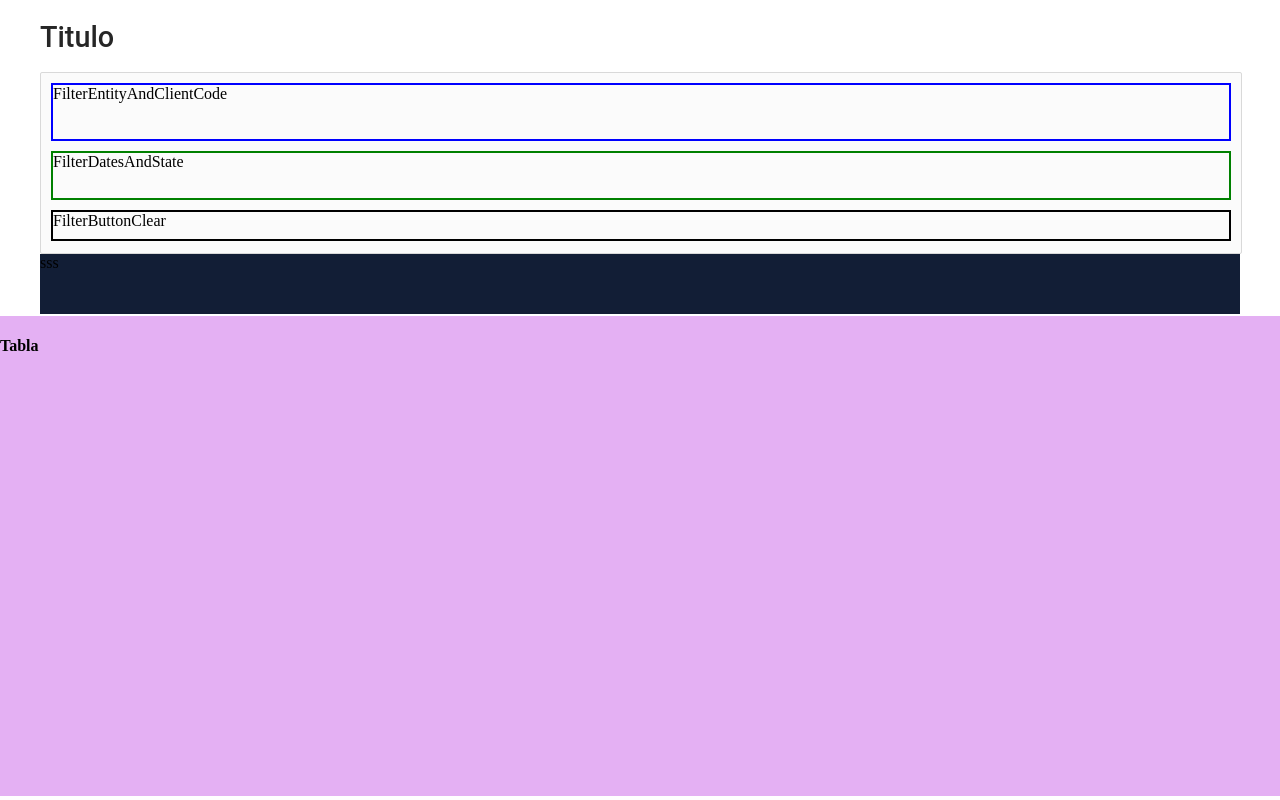
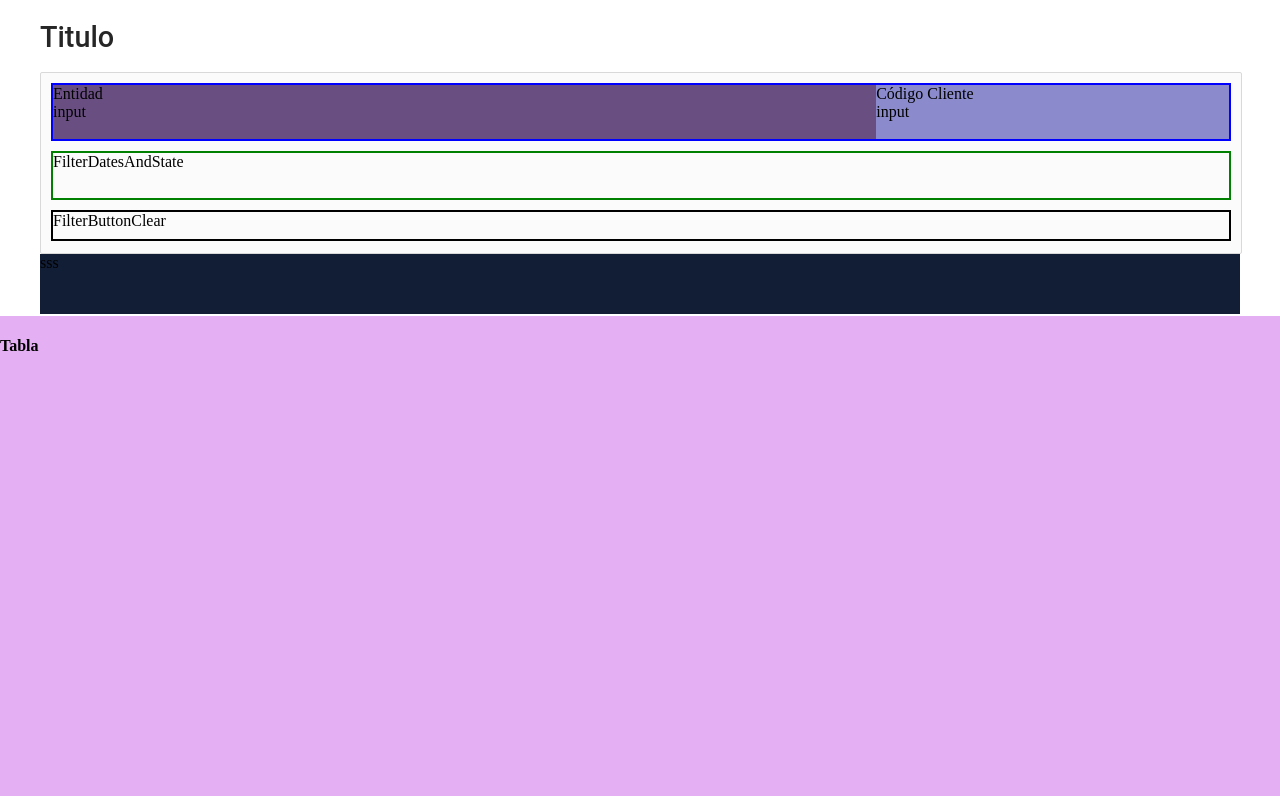
Before and after one commit to Aluonam/pantallaANT, a Next.js app: page / in a window 1280 px wide. Built offline with nearby package versions, Linux system fonts and the light colour scheme.

Commit message:
feat: box 1 and box2 inside container1 filters

```diff
--- /dev/null
+++ b/pages/pantallaANT/screenPlanesDeCompra/components/filters/filtersComponents/filterEntityAndClientCode/ClientCodeBox/ClientCodeBox.jsx
@@ -0,0 +1,13 @@
+import React from 'react'
+import styleClientCodeBox from './ClientCodeBox.module.css'
+
+const ClientCodeBox = () => {
+  return (
+    <div className={styleClientCodeBox.box2}>
+      <a>Código Cliente</a>
+      <div>input</div>
+    </div>
+  )
+}
+
+export default ClientCodeBox
--- /dev/null
+++ b/pages/pantallaANT/screenPlanesDeCompra/components/filters/filtersComponents/filterEntityAndClientCode/ClientCodeBox/ClientCodeBox.module.css
@@ -0,0 +1,6 @@
+
+.box2{
+    width: 30%;
+    height: auto;
+    background-color: rgb(138, 138, 204);
+}
--- /dev/null
+++ b/pages/pantallaANT/screenPlanesDeCompra/components/filters/filtersComponents/filterEntityAndClientCode/EntityBox/EntityBox.jsx
@@ -0,0 +1,14 @@
+import React from 'react'
+import styleEntityBox from './EntityBox.module.css'
+
+const EntityBox = () => {
+  return (
+    <div className={styleEntityBox.box1}>
+      <a>Entidad</a>
+      <div>input</div>
+
+    </div>
+  )
+}
+
+export default EntityBox
--- /dev/null
+++ b/pages/pantallaANT/screenPlanesDeCompra/components/filters/filtersComponents/filterEntityAndClientCode/EntityBox/EntityBox.module.css
@@ -0,0 +1,5 @@
+.box1{
+    width: 70%;
+    height: auto;
+    background-color: rgb(105, 79, 129);
+}
--- a/pages/pantallaANT/screenPlanesDeCompra/components/filters/filtersComponents/filterEntityAndClientCode/FilterEntityAndClientCode.jsx
+++ b/pages/pantallaANT/screenPlanesDeCompra/components/filters/filtersComponents/filterEntityAndClientCode/FilterEntityAndClientCode.jsx
@@ -1,11 +1,14 @@
 import React from 'react'
 import styleFilterEntityAndClientCode from './FilterEntityAndClientcode.module.css'
+import EntityBox from './EntityBox/EntityBox'
+import ClientCodeBox from './ClientCodeBox/ClientCodeBox'
 
 const FilterEntityAndClientCode = () => {
   return (
     <div className={styleFilterEntityAndClientCode.container1}>
-      FilterEntityAndClientCode
-      </div>
+      <EntityBox></EntityBox>
+      <ClientCodeBox></ClientCodeBox>
+    </div>
   )
 }
 
--- a/pages/pantallaANT/screenPlanesDeCompra/components/filters/filtersComponents/filterEntityAndClientCode/FilterEntityAndClientcode.module.css
+++ b/pages/pantallaANT/screenPlanesDeCompra/components/filters/filtersComponents/filterEntityAndClientCode/FilterEntityAndClientcode.module.css
@@ -3,4 +3,5 @@
     height: 30%;
     border: 2px solid blue;
     margin: 10px;
+    display: flex;
 }
```
